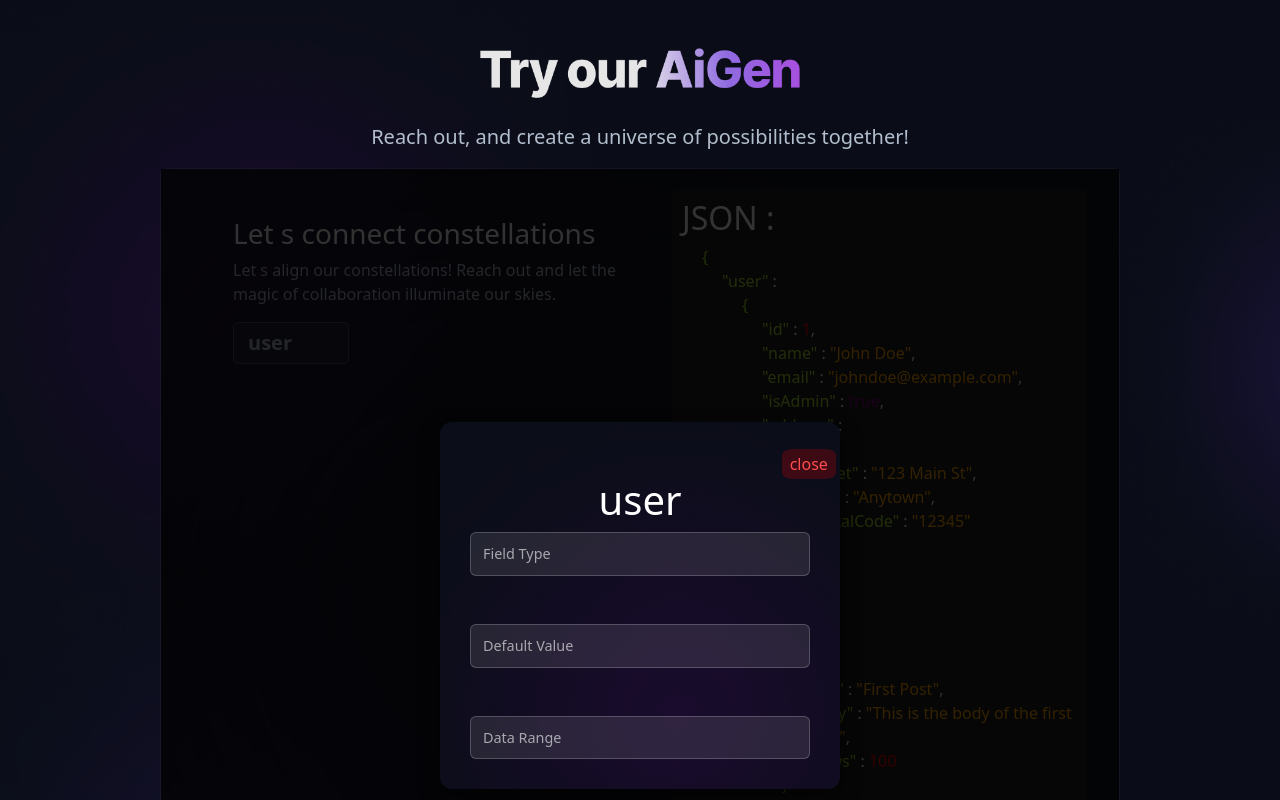
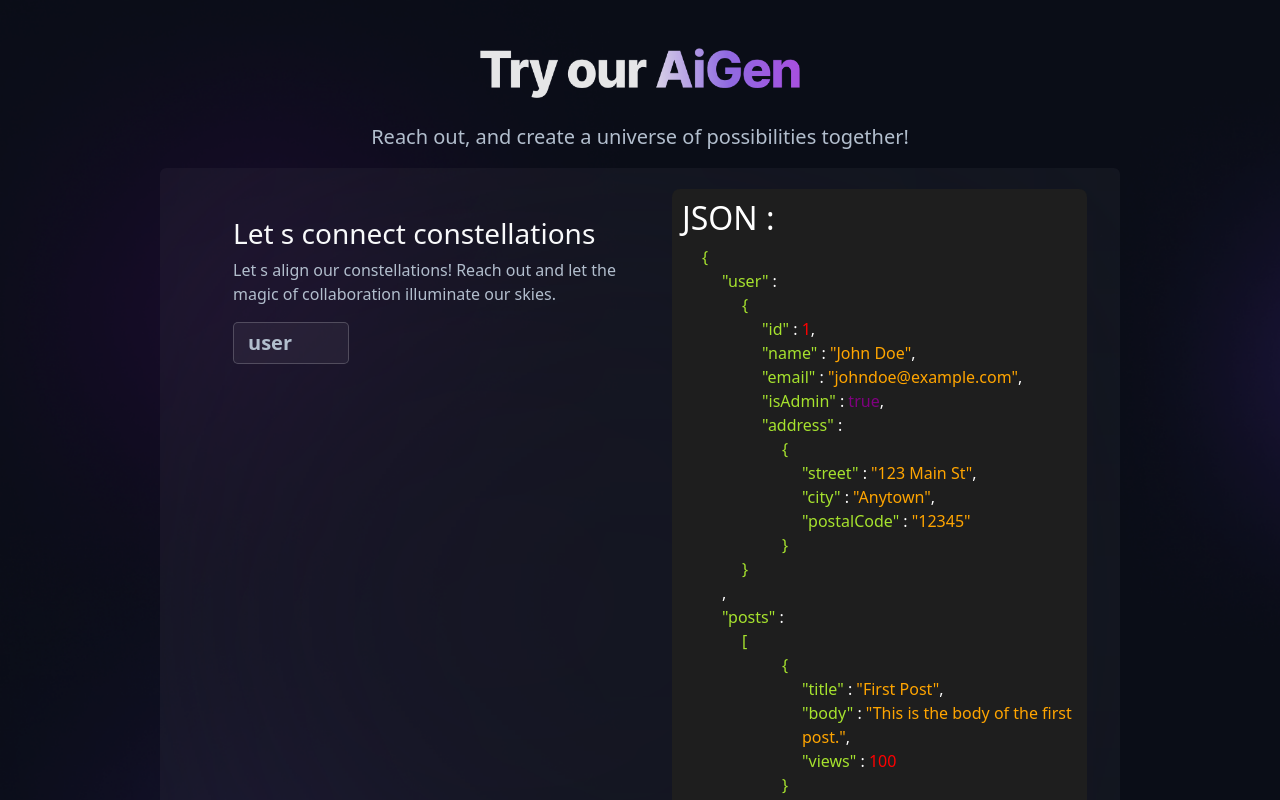
Before and after one commit to mohamedmaghzaoui/AIGen, a React (Vite) app in the folder ai-gen-app/: page / in a window 1280 px wide. Shown: the top 800 px of the page. Built offline with nearby package versions, Linux system fonts and the light colour scheme.

Commit message:
finished pop up logic

```diff
--- a/ai-gen-app/src/components/form.jsx
+++ b/ai-gen-app/src/components/form.jsx
@@ -1,6 +1,11 @@
+import { useState } from 'react'
 import './form.css'
 import { Popup } from './popup'
 export const Form = () => {
+  const [showPopUp, setshowPopUp] = useState(false)
+  const hidePopUp = () => {
+    setshowPopUp(false)
+  }
   return (
     <div className="ms-5 mt-5 row">
       <div className="col">
@@ -12,12 +17,13 @@ export const Form = () => {
         <div className="row">
           <div className="col-4 ">
             <span
+              onClick={setshowPopUp}
               style={{ cursor: 'pointer' }}
               className="custom-span h-75 fs-5"
             >
               user
             </span>
-            <Popup />
+            {showPopUp && <Popup hidePopUp={hidePopUp} />}
           </div>
         </div>
       </div>
--- a/ai-gen-app/src/components/popup.jsx
+++ b/ai-gen-app/src/components/popup.jsx
@@ -1,15 +1,19 @@
 import './popup.css'
 
-export const Popup = () => {
+export const Popup = ({ hidePopUp }) => {
   return (
     <div className="overlay">
       <div className="content">
-        <span className=" close px-2 py-1 offset-xl-11 ">close</span>
+        <span
+          onClick={() => hidePopUp()}
+          className=" close px-2 py-1 offset-xl-11 "
+        >
+          close
+        </span>
         <h1 className="text-center text-white">user</h1>
 
         <form>
           <div className="mb-5">
-            {/* Correctly apply the "form-control" class */}
             <input
               type="text"
               className="form-control"
@@ -17,21 +21,22 @@ export const Popup = () => {
             />
           </div>
           <div className="mb-5">
-            {/* Correctly apply the "form-control" class */}
             <input
               type="text"
               className="form-control"
               placeholder="Default Value"
             />
           </div>
-          <div>
-            {/* Correctly apply the "form-control" class */}
+          <div className="mb-5">
             <input
               type="text"
               className="form-control"
               placeholder="Data Range"
             />
           </div>
+          <div>
+            <input type="text" className="form-control" placeholder="Regex" />
+          </div>
         </form>
       </div>
     </div>
```
